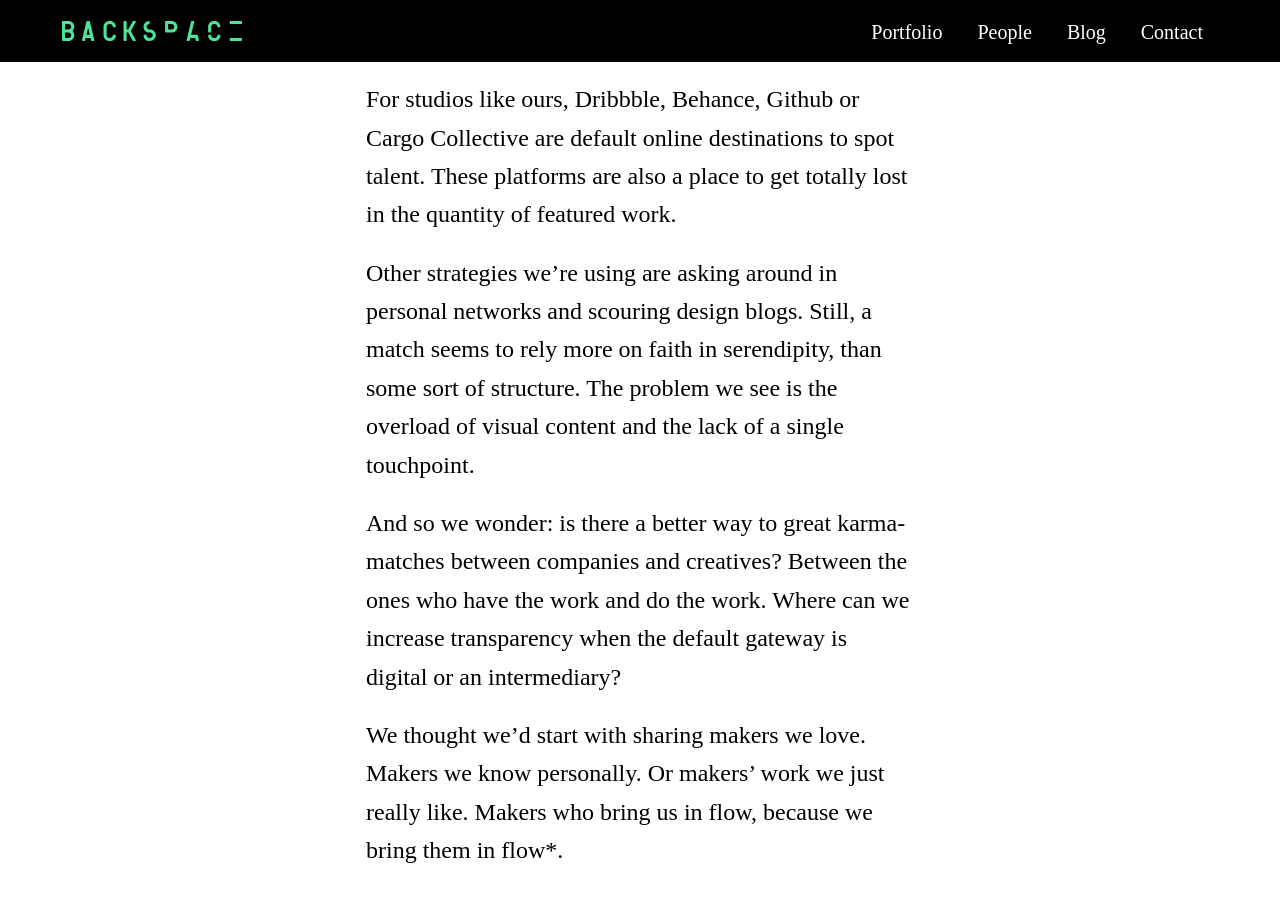
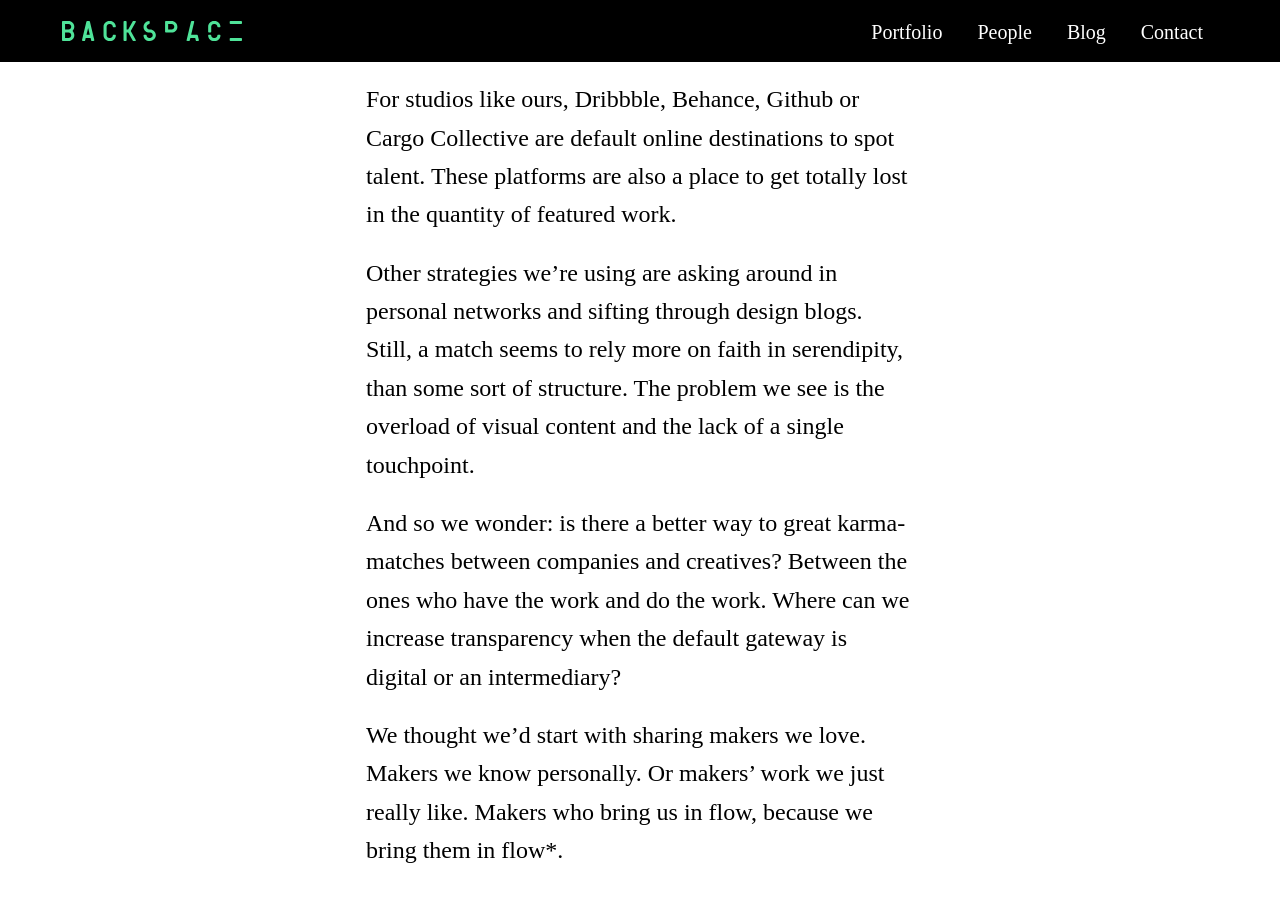
Before and after one commit to backspacehq/backspacehq.github.io, a Jekyll site: the page built from _posts/2016-06-15-finding the right maker.markdown, in a window 1280 px wide and 900 px high, scrolled down 1075 px. Built offline with Jekyll 4.4.1, drawn with Linux system fonts in a browser that asks for light colours; comment, search, counter and statistics services are not loaded; some of the changed text lies outside the part shown.

Commit message:
Updated Finding The Right Maker

```diff
--- a/_posts/2016-06-15-finding the right maker.markdown
+++ b/_posts/2016-06-15-finding the right maker.markdown
@@ -12,7 +12,7 @@ Many creatives can set up shop from virtually anywhere. Most tools fit their lap
 
 For studios like ours, Dribbble, Behance, Github or Cargo Collective are default online destinations to spot talent. These platforms are also a place to get totally lost in the quantity of featured work.
 
-Other strategies we’re using are asking around in personal networks and scouring design blogs. Still, a match seems to rely more on faith in serendipity, than some sort of structure. The problem we see is the overload of visual content and the lack of a single touchpoint.
+Other strategies we’re using are asking around in personal networks and sifting through design blogs. Still, a match seems to rely more on faith in serendipity, than some sort of structure. The problem we see is the overload of visual content and the lack of a single touchpoint.
 
 And so we wonder: is there a better way to great karma-matches between companies and creatives? Between the ones who have the work and do the work. Where can we increase transparency when the default gateway is digital or an intermediary?
 
```
Also changed, not shown: other parts of _posts/2016-06-15-finding the right maker.markdown (+1 -1 lines).
